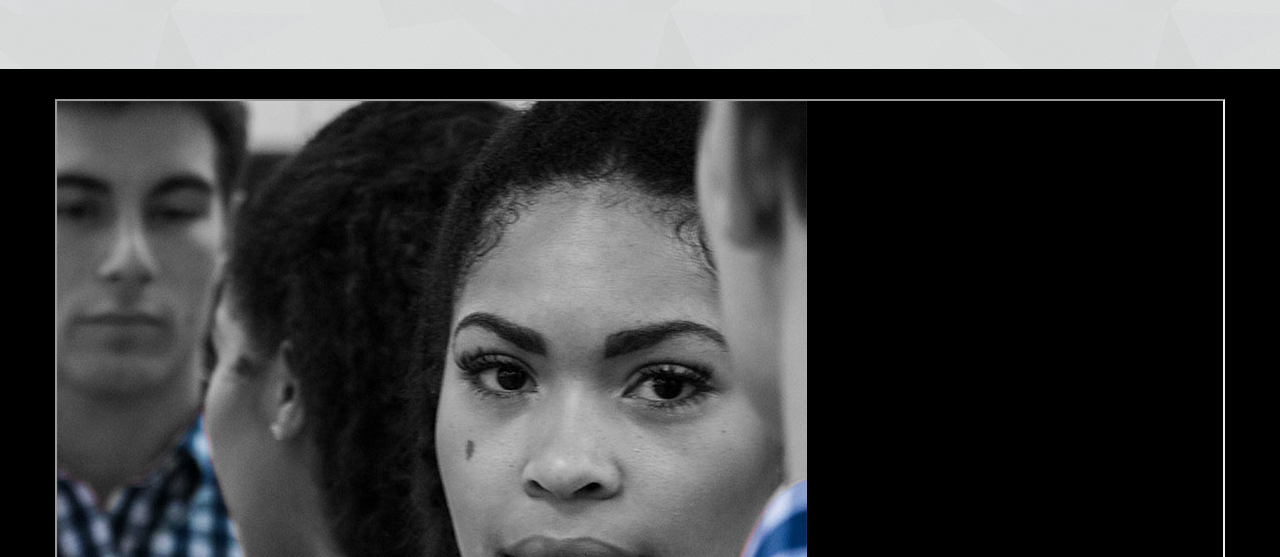
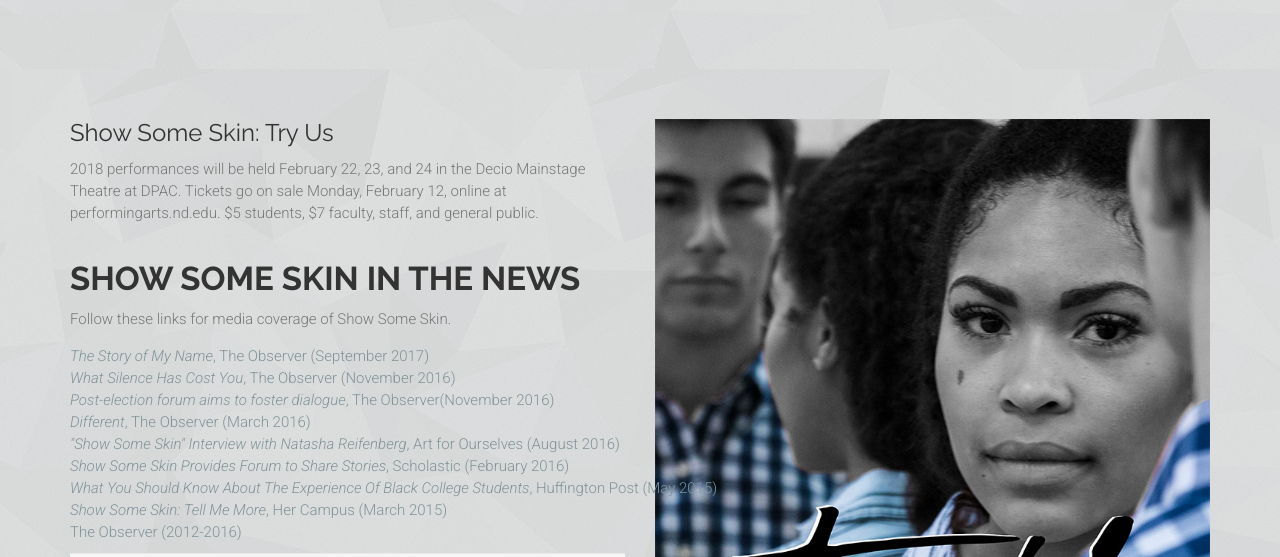
Before and after one commit to showsomeskinND/showsomeskinND.github.io, a plain HTML site: page index.html in a window 1280 px wide. Shown: the part 1271-1828 px from the top of the page. Drawn offline with Linux system fonts and the light colour scheme.

Commit message:
new edits
new edits

```diff
--- a/index.html
+++ b/index.html
@@ -328,16 +328,16 @@
 			<br>
 		</section>
 		<!-- section end -->
-		<section style ="background-color: black">
+		<div class="main-container clearfix background-img-1">
 			<div class="container">
 				<div class="row">
-					<div style="margin-top:30px; margin-bottom:30px">
-						<iframe width="100%" height="500em" <img src="images/SSSTryUsFLYER.jpg"> frameborder="0" allowfullscreen>
-						</iframe>
+					<div class="col-md-6 col-md-push-6">
+						<img src="images/SSSTryUsFLYER.jpg" alt="">
 					</div>
-				</div>
-			</div>
-		</section>
+					<div class="col-md-6 col-md-pull-6">
+						<h3 class="title">Show Some Skin: Try Us</h3>
+						<p>2018 performances will be held February 22, 23, and 24 in the Decio Mainstage Theatre at DPAC. Tickets go on sale Monday, February 12, online at performingarts.nd.edu. $5 students, $7 faculty, staff, and general public.</p>
+
 
 		<!--section start-->
 		<section>
```
